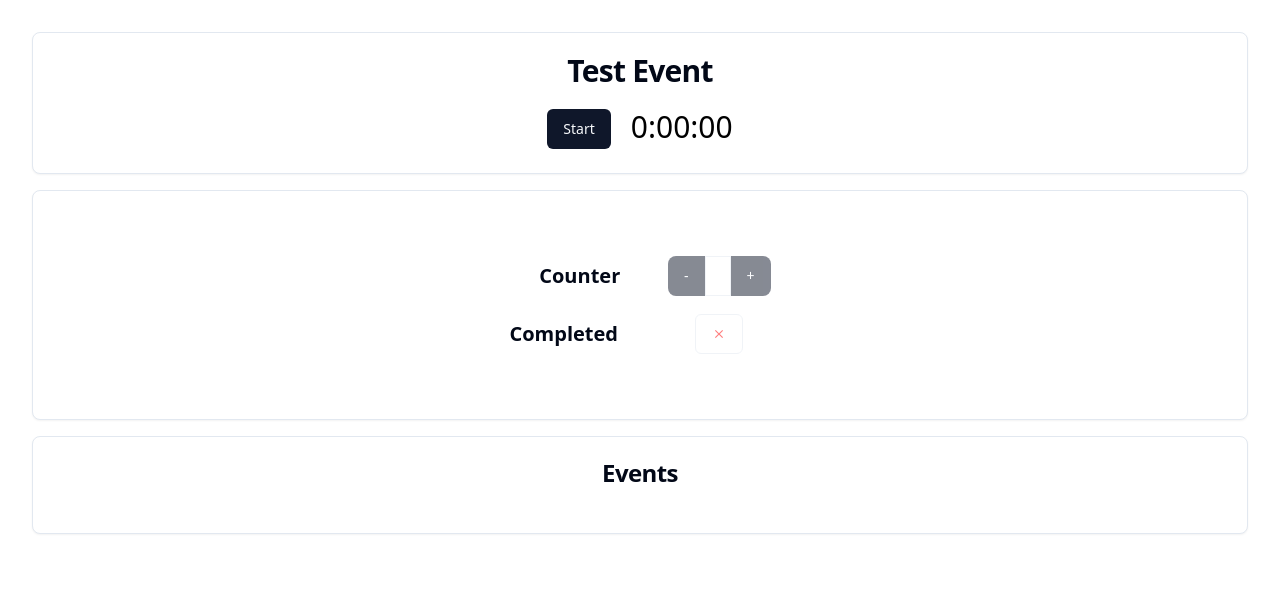
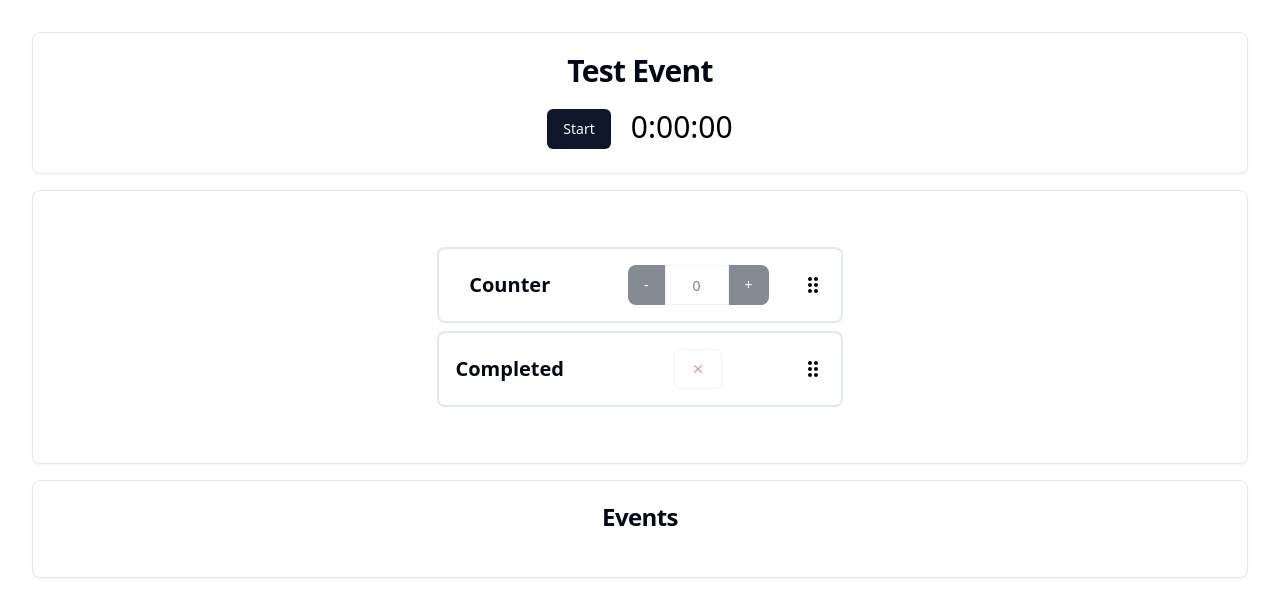
Before and after one commit to AJax2012/stream-gaming-checlist-timer, a React (Vite) app: page / in a window 1280 px wide. Shown: the top 616 px of the page. Built offline with nearby package versions, Linux system fonts and the light colour scheme.

Commit message:
add drag-and-drop functionality and add borders to event types

```diff
--- a/package.json
+++ b/package.json
@@ -11,6 +11,8 @@
     "preview": "vite preview"
   },
   "dependencies": {
+    "@dnd-kit/core": "^6.1.0",
+    "@dnd-kit/sortable": "^8.0.0",
     "@hookform/resolvers": "^3.6.0",
     "@radix-ui/react-label": "^2.0.2",
     "@radix-ui/react-separator": "^1.0.3",
--- a/src/components/EventTypeContainer.tsx
+++ b/src/components/EventTypeContainer.tsx
@@ -1,24 +1,67 @@
+import {
+  DndContext,
+  closestCenter,
+  KeyboardSensor,
+  PointerSensor,
+  useSensor,
+  useSensors,
+  DragEndEvent,
+} from '@dnd-kit/core';
+import {
+  SortableContext,
+  sortableKeyboardCoordinates,
+  verticalListSortingStrategy,
+} from '@dnd-kit/sortable';
 import { useEvent } from '../store';
-import { Completed, Counter } from './EventTypes';
 import { Card } from './ui';
+import { Counter, Completed } from './EventTypes';
 
 const EventTypesContainer = () => {
-  const { eventTypes } = useEvent();
+  const { eventTypes, reorderEventTypes } = useEvent();
+
+  const sensors = useSensors(
+    useSensor(PointerSensor),
+    useSensor(KeyboardSensor, {
+      coordinateGetter: sortableKeyboardCoordinates,
+    })
+  );
+
+  const handleDragEnd = ({ active, over }: DragEndEvent) => {
+    if (over?.id && active.id !== over?.id) {
+      const oldIndex = eventTypes.findIndex((event) => event.id === active.id);
+      const newIndex = eventTypes.findIndex((event) => event.id === over.id);
+
+      reorderEventTypes(oldIndex, newIndex);
+    }
+  };
 
   return (
     <Card className="my-4 p-12">
-      <table className="w-12 mx-auto border-separate border-spacing-4">
-        {eventTypes.map((event) => (
-          <>
-            {event.type === 'counter' && (
-              <Counter key={event.id} max={event.max} label={event.label} />
-            )}
-            {event.type === 'completed' && (
-              <Completed key={event.id} label={event.label} />
-            )}
-          </>
-        ))}
-      </table>
+      <div className='container mx-auto'>
+        <DndContext
+          sensors={sensors}
+          collisionDetection={closestCenter}
+          onDragEnd={handleDragEnd}
+        >
+          <SortableContext
+            items={eventTypes}
+            strategy={verticalListSortingStrategy}
+          >
+            <table className='mx-auto table-auto w-auto border-separate border-spacing-x-0 border-spacing-y-2'>
+              <tbody>
+                {eventTypes.map((event) => (
+                  event.type === 'counter' ? (
+                    <Counter key={event.id} id={event.id} max={event.max} label={event.label} />
+                  ) :
+                    event.type === 'completed' && (
+                      <Completed key={event.id} id={event.id} label={event.label} />
+                    )
+                ))}
+              </tbody>
+            </table>
+          </SortableContext>
+        </DndContext>
+      </div>
     </Card>
   );
 };
--- a/src/components/EventTypes/Completed.tsx
+++ b/src/components/EventTypes/Completed.tsx
@@ -1,16 +1,21 @@
 import { useMemo } from 'react';
+import { useSortable } from '@dnd-kit/sortable';
+import { CSS } from '@dnd-kit/utilities';
+import { FaCheck } from 'react-icons/fa';
+import { MdClose, MdDragIndicator } from 'react-icons/md';
 import { useEvent, useTimer } from '@/store';
-import { Button, Label } from '../ui';
-import { FaCheck } from 'react-icons/fa';
-import { MdClose } from 'react-icons/md';
+import { Button, Card, Label } from '../ui';
 
 type Props = {
+  id: string;
   label: string;
 };
 
-const Completed = ({ label }: Props) => {
+const Completed = ({ id, label }: Props) => {
   const { addEvent, removeEvent, events } = useEvent();
   const { isActive, isPaused } = useTimer();
+  const { attributes, listeners, setNodeRef, transform, transition } =
+    useSortable({ id });
 
   const isCompleted = useMemo(() => {
     return events.filter((event) => event.name === label).length > 0;
@@ -32,19 +37,28 @@ const Completed = ({ label }: Props) => {
     }
   }
 
+  const style = {
+    transform: CSS.Transform.toString(transform),
+    transition,
+  };
+
   return (
-    <tr className="">
-      <td>
+    <tr ref={setNodeRef} style={style} {...attributes} {...listeners}>
+      <td className='border-2 rounded-l-lg border-r-0 p-4'>
         <Label className="mr-8 font-semibold text-xl">{label}</Label>
       </td>
-      <td>
+      <td className='border-y-2 p-4'>
         <Button
           onClick={toggleCompleted}
           variant='outline'
           disabled={!isActive || isPaused}
+          className='column-span-2'
         >
           {isCompleted ? <FaCheck color="green" /> : <MdClose color='red' />}
         </Button>
+      </td>
+      <td className='border-2 rounded-r-lg border-l-0 p-4'>
+        <MdDragIndicator className="text-2xl" />
       </td>
     </tr>
   );
--- a/src/components/EventTypes/Counter.tsx
+++ b/src/components/EventTypes/Counter.tsx
@@ -1,15 +1,21 @@
 import { useMemo } from 'react';
+import { useSortable } from '@dnd-kit/sortable';
+import { CSS } from '@dnd-kit/utilities';
 import { useEvent, useTimer } from '@/store';
-import { Button, Input, Label } from '../ui';
+import { Button, Card, Input, Label } from '../ui';
+import { MdDragIndicator } from 'react-icons/md';
 
 type Props = {
+  id: string;
   max?: number;
   label: string;
 };
 
-const Counter = ({ max, label }: Props) => {
+const Counter = ({ id, max, label }: Props) => {
   const { addEvent, removeEvent, events } = useEvent();
   const { isActive, isPaused } = useTimer();
+  const { attributes, listeners, setNodeRef, transform, transition } =
+    useSortable({ id });
 
   const count = useMemo(() => {
     return events.filter((event) => event.name === label).length;
@@ -31,11 +37,23 @@ const Counter = ({ max, label }: Props) => {
     }
   };
 
+  const style = {
+    transform: CSS.Transform.toString(transform),
+    transition,
+  };
+
   return (
-    <tr>
-      <td><Label className="font-semibold text-xl">{label}</Label></td>
-      <td className="flex justify-center">
-        <Button onClick={decrement} disabled={!canDecrement || !isActive || isPaused} className="rounded-none rounded-s-lg">
+    <tr ref={setNodeRef} style={style} {...attributes} {...listeners}>
+      <td className='border-2 rounded-l-lg border-r-0 p-4'>
+        <Label className="mr-8 font-semibold text-xl">{label}</Label>
+      </td>
+      <td className='border-y-2 p-4'>
+        <span className="flex justify-center flex-nowrap">
+          <Button
+            onClick={decrement}
+            disabled={!canDecrement || !isActive || isPaused}
+            className="rounded-none rounded-s-lg"
+          >
             -
           </Button>
           <Input
@@ -44,9 +62,17 @@ const Counter = ({ max, label }: Props) => {
             value={count}
             disabled
           />
-        <Button onClick={increment} disabled={!canIncrement || !isActive || isPaused} className="rounded-none rounded-e-lg">
+          <Button
+            onClick={increment}
+            disabled={!canIncrement || !isActive || isPaused}
+            className="rounded-none rounded-e-lg"
+          >
             +
           </Button>
+        </span>
+      </td>
+      <td className='border-2 rounded-r-lg border-l-0 p-4'>
+        <MdDragIndicator className="text-2xl" />
       </td>
     </tr>
   );
--- a/src/store/EventContext.tsx
+++ b/src/store/EventContext.tsx
@@ -2,6 +2,7 @@ import { createContext, useContext, useState, useEffect } from 'react';
 import { v4 as uuid } from 'uuid';
 import { ChecklistEvent, CreateEventType, EventType } from '@/types';
 import { useTimer } from './TimerContext';
+import { arrayMove } from '@dnd-kit/sortable';
 
 type EventProviderType = {
   events: ChecklistEvent[];
@@ -11,6 +12,7 @@ type EventProviderType = {
   removeEventById: (eventId: string) => void;
   addEventType: (eventSetter: CreateEventType) => void;
   removeEventType: (id: string) => void;
+  reorderEventTypes: (oldIndex: number, newIndex: number) => void;
   clearEvents: () => void;
 };
 
@@ -18,24 +20,25 @@ type Props = {
   children: JSX.Element | JSX.Element[];
 };
 
-export const EventContext = createContext<EventProviderType>({} as EventProviderType);
+export const EventContext = createContext<EventProviderType>(
+  {} as EventProviderType
+);
 
 export const EventProvider = ({ children }: Props) => {
   const [events, setEvents] = useState<ChecklistEvent[]>([]);
   const [eventTypes, setEventTypes] = useState<EventType[]>([
     {
       id: uuid(),
-      order: 1,
       type: 'counter',
       label: 'Counter',
       max: 5,
     },
     {
       id: uuid(),
-      order: 2,
       type: 'completed',
       label: 'Completed',
-    },]);
+    },
+  ]);
   const { timeInMilliseconds } = useTimer();
 
   const addEvent = (eventName: string) => {
@@ -71,7 +74,6 @@ export const EventProvider = ({ children }: Props) => {
 
     const newEventType: EventType = {
       id: uuid(),
-      order: eventTypes.length + 1,
       ...eventType,
     };
 
@@ -82,11 +84,14 @@ export const EventProvider = ({ children }: Props) => {
     setEventTypes([...eventTypes.filter((eventType) => eventType.id !== id)]);
   };
 
+  const reorderEventTypes = (oldIndex: number, newIndex: number) => {
+    const sortedEvents = arrayMove(eventTypes, oldIndex, newIndex);
+    setEventTypes([...sortedEvents]);
+  };
+
   useEffect(() => {
     localStorage.setItem('events', JSON.stringify(events));
   }, [events]);
-
-
 
   const eventState = {
     events,
@@ -96,9 +101,9 @@ export const EventProvider = ({ children }: Props) => {
     removeEventById,
     addEventType,
     removeEventType,
+    reorderEventTypes,
     clearEvents,
   };
-
 
   return (
     <EventContext.Provider value={eventState}>{children}</EventContext.Provider>
--- a/src/types/CreateEventType.ts
+++ b/src/types/CreateEventType.ts
@@ -2,7 +2,6 @@ type CreateEventType = {
   label: string;
   type: 'counter' | 'completed';
   max?: number;
-  order?: number;
 };
 
 export default CreateEventType;
--- a/src/types/EventType.ts
+++ b/src/types/EventType.ts
@@ -2,7 +2,6 @@ import CreateEventType from './CreateEventType';
 
 type EventType = {
   id: string;
-  order: number;
-} & Omit<CreateEventType, 'order'>;
+} & CreateEventType;
 
 export default EventType;
```
Also changed, not shown: 1 other file (tests, documents, lock files or other folders). Lines whose indentation alone changed are shown as unchanged.
